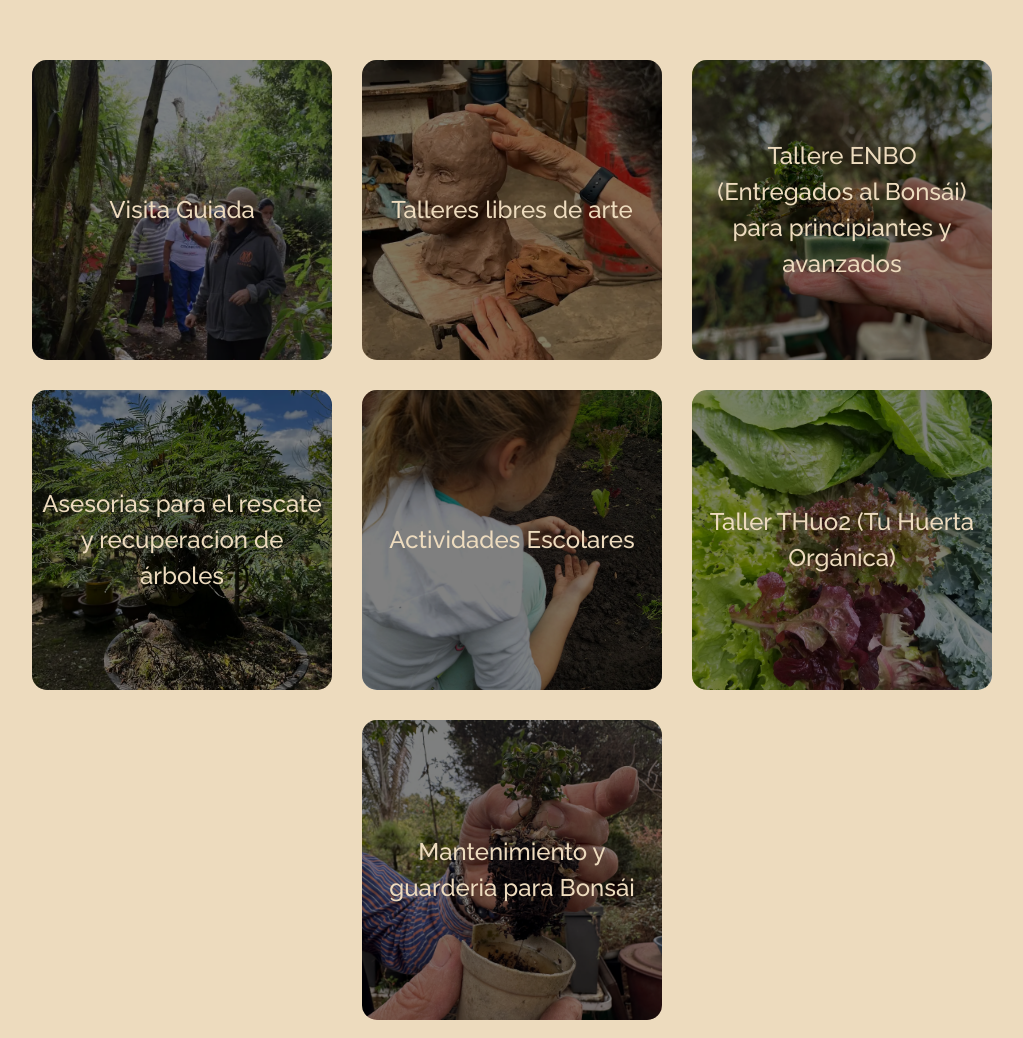
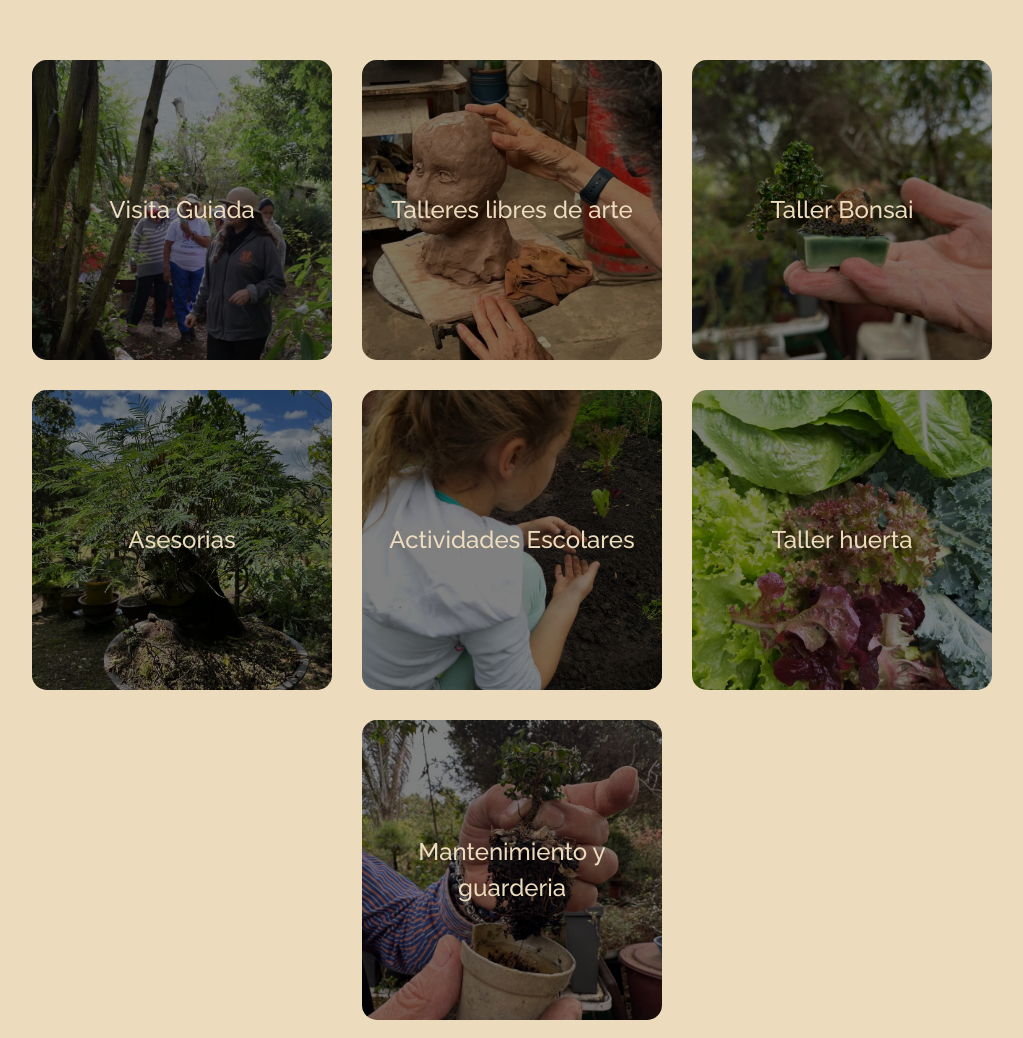
Before and after one commit to valentinavillegasc/Tajara, an Astro site: page /servicios in a window 1280 px wide. Shown: the part 1020-2058 px from the top of the page, without its empty margins (128-1151 px from the left). Built offline with nearby package versions, Linux system fonts and the light colour scheme; Astro itself is replaced by a stand-in of ours.

Commit message:
nuevo titulo para portada de cada servicio

```diff
--- a/src/components/Servicio.astro
+++ b/src/components/Servicio.astro
@@ -1,17 +1,17 @@
 ---
 interface Props {
     id:number,
-    title: string,
+    portadaTitle: string,
     imagen: string,
 }
-const { title, imagen,id } = Astro.props
+const { portadaTitle, imagen,id } = Astro.props
 ---
 
 <a href={`/servicio/${id}`}>
 <div class="serviceContainer">
+    <h2 class="text">{ portadaTitle }</h2>
     <img src={imagen} alt="" class="bg-image">
     <div class="overlay"></div>
-    <h2 class="text">{ title }</h2>
 </div>
 </a>
 
@@ -52,7 +52,7 @@ const { title, imagen,id } = Astro.props
 
     .text {
         position: relative;
-        z-index: 1;
+        z-index: 5;
     }
 
     .bg-image {
--- a/src/pages/servicios.astro
+++ b/src/pages/servicios.astro
@@ -21,7 +21,7 @@ import listaServicios from '../servicios.json'
 
             <div class="bg-secondaryLight flex flex-row flex-wrap justify-center items-center p-16">
                 {listaServicios.map(servicio =>{
-                    return <Servicio id={servicio.id} title={servicio.title} imagen={servicio.imagen} />
+                    return <Servicio id={servicio.id} portadaTitle={servicio.portadaTitle} imagen={servicio.imagen} />
                 })}
             </div>
 
--- a/src/servicios.json
+++ b/src/servicios.json
@@ -1,6 +1,7 @@
 [
   {
     "id": 1,
+    "portadaTitle": "Visita Guiada",
     "title": "Visita Guiada",
     "subtitle": "La magia de Tajara con nuestra visita guiada exclusiva por el fascinante bosque de árboles rescatados.",
     "imagen": "/servicio1.webp",
@@ -13,6 +14,7 @@
   },
   {
     "id": 2,
+    "portadaTitle": "Talleres libres de arte",
     "title": "Talleres libres de arte",
     "subtitle": "¡Bienvenido al emocionante taller de arte y escultura en Tajara, donde puedes liberar tu creatividad!",
     "imagen": "/servicio2.webp",
@@ -26,7 +28,9 @@
   },
   {
     "id": 3,
+    "portadaTitle": "Taller Bonsai",
     "title": "Tallere ENBO (Entregados al Bonsái) para principiantes y avanzados",
+
     "subtitle": "¡Bienvenido(a) al emocionante viaje de ENBO, tu taller teórico-práctico dedicado al apasionante mundo de los Bonsái!",
     "imagen": "/servicio3.webp",
     "descripción": [
@@ -39,6 +43,7 @@
   },
   {
     "id": 4,
+    "portadaTitle": "Asesorias",
     "title": "Asesorias para el rescate y recuperacion de árboles",
     "subtitle": "¡Descubre el poder de salvar y revitalizar la naturaleza con nuestro servicio especializado en el rescate de árboles! ",
     "imagen": "/servicio4.webp",
@@ -51,7 +56,9 @@
   },
   {
     "id": 5,
+    "portadaTitle": "Actividades Escolares",
     "title": "Actividades Escolares",
+
     "subtitle": "¡Bienvenidos, colegios, a una experiencia educativa única y enriquecedora en el corazón de la naturaleza!",
     "imagen": "/servicio5.webp",
     "descripción": [
@@ -63,6 +70,7 @@
   },
   {
     "id": 6,
+    "portadaTitle": "Taller huerta",
     "title": "Taller THuo2 (Tu Huerta Orgánica)",
     "subtitle": "¡Bienvenidos a THuO2 (Tu Huerta Orgánica) - tu guía completa para crear y mantener una huerta orgánica vibrante y saludable!",
     "imagen": "/servicio6.webp",
@@ -77,6 +85,7 @@
   },
   {
     "id": 7,
+    "portadaTitle": "Mantenimiento y guarderia",
     "title": "Mantenimiento y guarderia para Bonsái",
     "subtitle": "¡Confía en nosotros para el cuidado experto de tus amados Bonsai!",
     "imagen": "/servicio7.webp",
```
